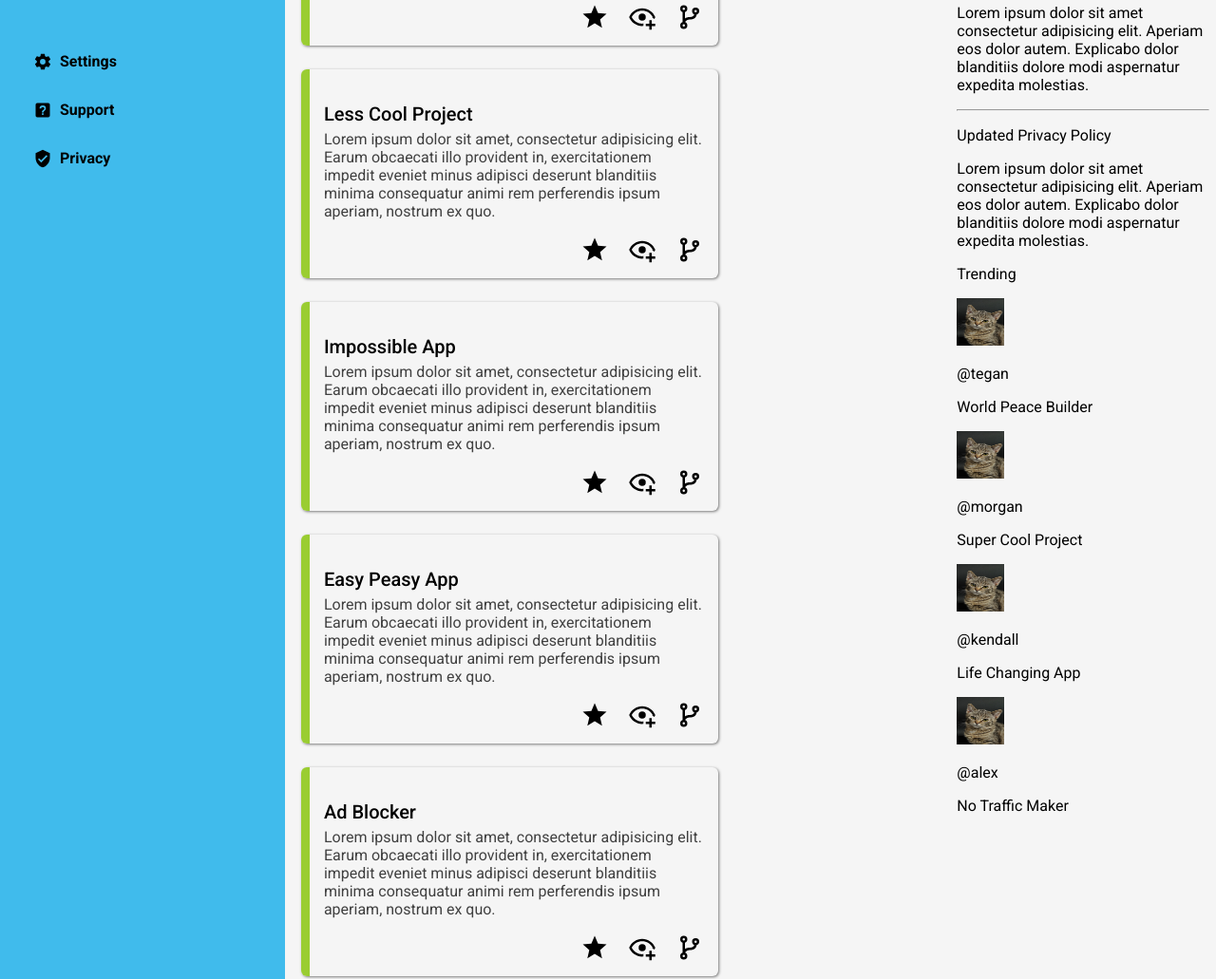
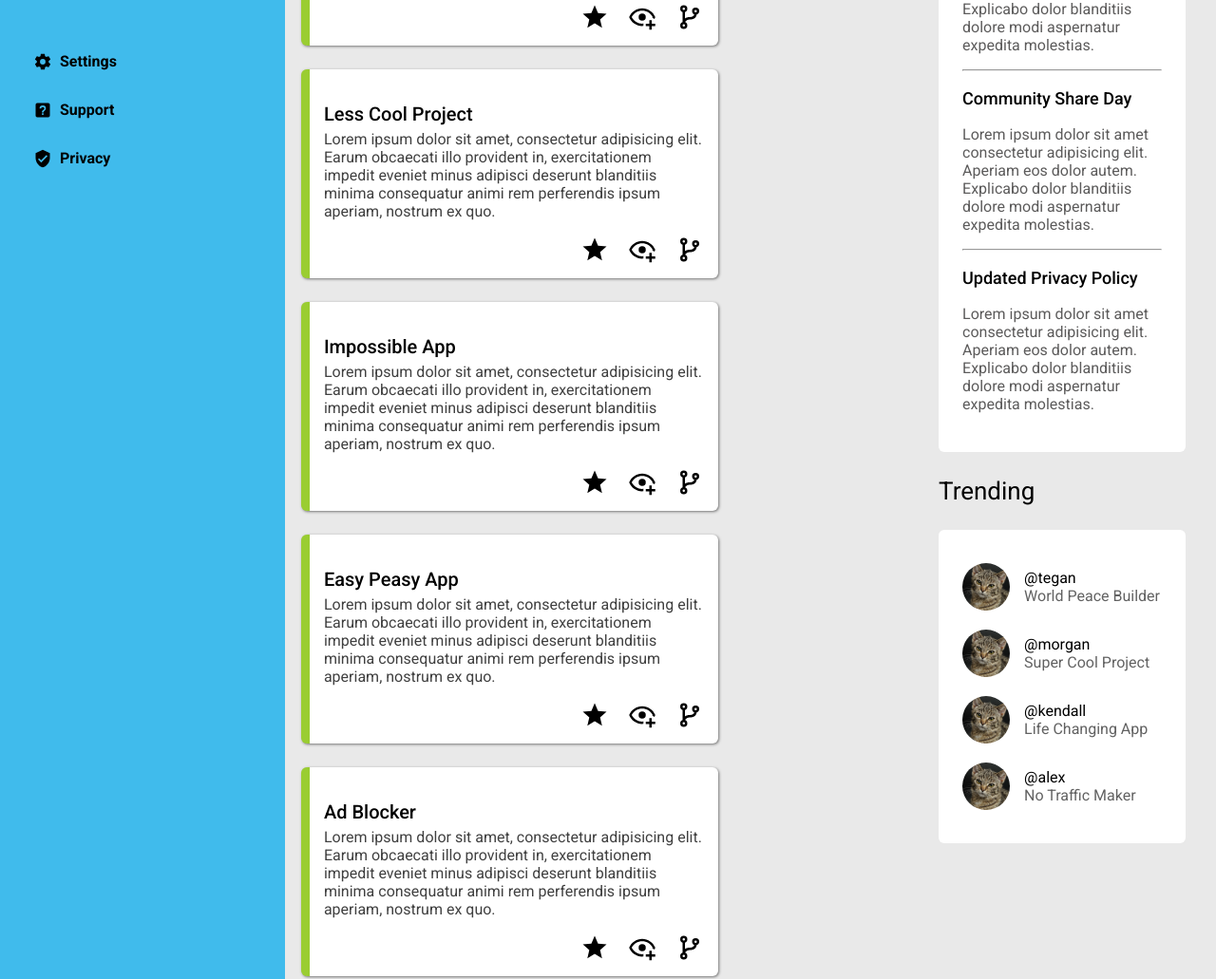
Before and after one commit to Ultimate-69/odin-admin-dashboard, a plain HTML site: page index.html in a window 1280 px wide. Shown: the part 444-1475 px from the top of the page at 95% size. Drawn offline with Linux system fonts and the light colour scheme.

Commit message:
finished part 2 of content, which concludes the admin dashboard.

```diff
--- a/index.html
+++ b/index.html
@@ -172,7 +172,7 @@
           </div>
           <div class="right">
             <div class="top">
-              <p>Announcements</p>
+              <p class="right-title">Announcements</p>
               <div class="announcements">
                 <div class="announcement">
                   <p class="announcement-title">Site Maintenance</p>
@@ -203,34 +203,34 @@
               </div>
             </div>
             <div class="bottom">
-              <p>Trending</p>
+              <p class="right-title">Trending</p>
               <div class="trending-accounts">
                 <div class="trending-account">
                   <img src="images/cat.jpeg" />
                   <div class="trending-names">
-                    <p>@tegan</p>
-                    <p>World Peace Builder</p>
+                    <p class="handle">@tegan</p>
+                    <p class="project-famous">World Peace Builder</p>
                   </div>
                 </div>
                 <div class="trending-account">
                   <img src="images/cat.jpeg" />
                   <div class="trending-names">
-                    <p>@morgan</p>
-                    <p>Super Cool Project</p>
+                    <p class="handle">@morgan</p>
+                    <p class="project-famous">Super Cool Project</p>
                   </div>
                 </div>
                 <div class="trending-account">
                   <img src="images/cat.jpeg" />
                   <div class="trending-names">
-                    <p>@kendall</p>
-                    <p>Life Changing App</p>
+                    <p class="handle">@kendall</p>
+                    <p class="project-famous">Life Changing App</p>
                   </div>
                 </div>
                 <div class="trending-account">
                   <img src="images/cat.jpeg" />
                   <div class="trending-names">
-                    <p>@alex</p>
-                    <p>No Traffic Maker</p>
+                    <p class="handle">@alex</p>
+                    <p class="project-famous">No Traffic Maker</p>
                   </div>
                 </div>
               </div>
--- a/style.css
+++ b/style.css
@@ -138,7 +138,7 @@ img {
 .content {
     display: flex;
     padding: 7px;
-    background-color: rgb(245, 245, 245);
+    background-color: rgb(233, 233, 233);
 }
 
 .left {
@@ -164,6 +164,7 @@ img {
     border-left: 9px solid yellowgreen;
     width: 400px;
     padding: 15px;
+    background-color: white;
 }
 
 .card-title {
@@ -187,3 +188,48 @@ img {
     width: 30px;
     height: 30px;
 }
+
+.right-title {
+    font-size: 26px;
+}
+
+.right {
+    padding: 25px;
+}
+
+.announcements, .trending-accounts {
+    background-color: white;
+    padding: 25px;
+    border-radius: 6px;
+}
+
+.announcement-title {
+    font-size: 18px;
+    font-weight: 500;
+    margin-bottom: 0pxs;
+}
+
+.announcement-body {
+    margin-top: 0px;
+    color: rgb(92, 91, 91);
+}
+
+.trending-account {
+    display: flex;
+    align-items: center;
+    gap: 15px;
+}
+
+.trending-account img {
+    border-radius: 100%;
+    object-fit: cover;
+}
+
+.handle {
+    margin-bottom: 0px;
+}
+
+.project-famous {
+    margin-top: 0px;
+    color: rgb(98, 98, 98);
+}
```
